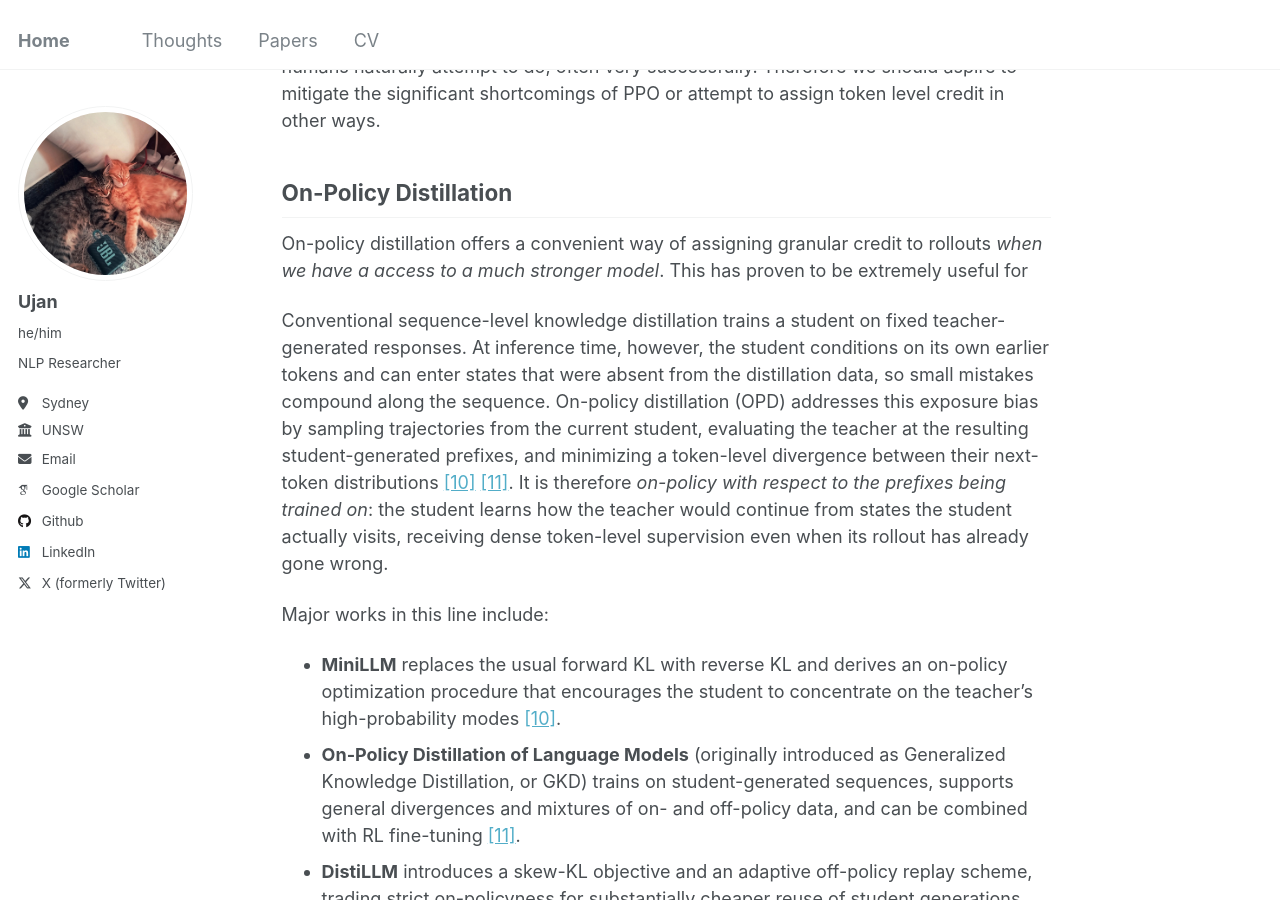
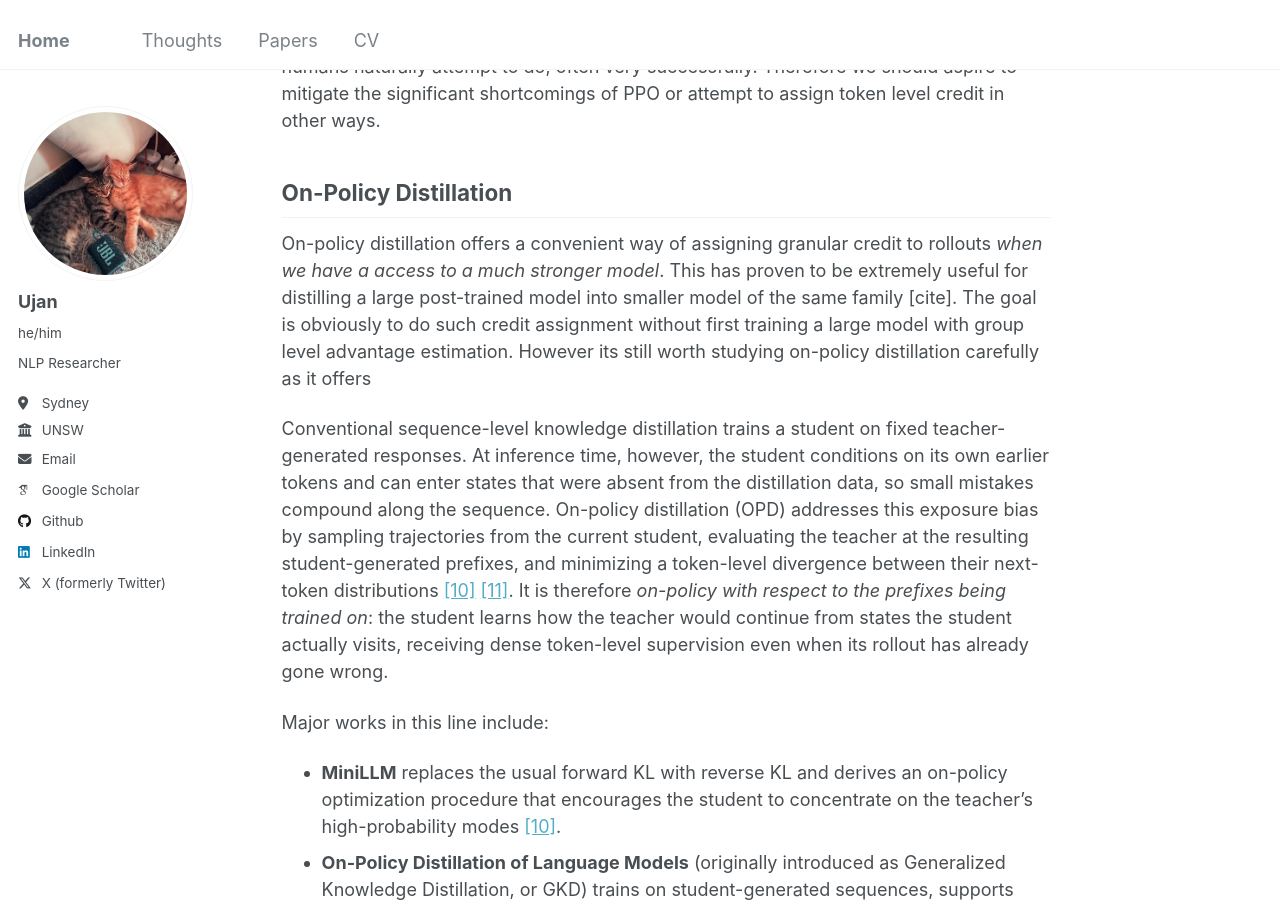
Before and after one commit to tatami-galaxy/tatami-galaxy.github.io, a Jekyll site: the page built from _posts/2026-07-01-self-distillation-post-1.md, in a window 1280 px wide and 900 px high, scrolled down 2571 px. Built offline with Jekyll 4.4.1, drawn with Linux system fonts in a browser that asks for light colours; some web fonts are replaced; some of the changed text lies outside the part shown.

Commit message:
self distill blog

```diff
--- a/_posts/2026-07-01-self-distillation-post-1.md
+++ b/_posts/2026-07-01-self-distillation-post-1.md
@@ -38,7 +38,7 @@ Compute however is a constraint outside of frontier labs, and perhaps it should
 
 ## On-Policy Distillation
 
-On-policy distillation offers a convenient way of assigning granular credit to rollouts *when we have a access to a much stronger model*. This has proven to be extremely useful for
+On-policy distillation offers a convenient way of assigning granular credit to rollouts *when we have a access to a much stronger model*. This has proven to be extremely useful for distilling a large post-trained model into smaller model of the same family [cite]. The goal is obviously to do such credit assignment without first training a large model with group level advantage estimation. However its still worth studying on-policy distillation carefully as it offers
 
 Conventional sequence-level knowledge distillation trains a student on fixed teacher-generated responses. At inference time, however, the student conditions on its own earlier tokens and can enter states that were absent from the distillation data, so small mistakes compound along the sequence. On-policy distillation (OPD) addresses this exposure bias by sampling trajectories from the current student, evaluating the teacher at the resulting student-generated prefixes, and minimizing a token-level divergence between their next-token distributions [[10]](#ref-10) [[11]](#ref-11). It is therefore *on-policy with respect to the prefixes being trained on*: the student learns how the teacher would continue from states the student actually visits, receiving dense token-level supervision even when its rollout has already gone wrong.
 
```
